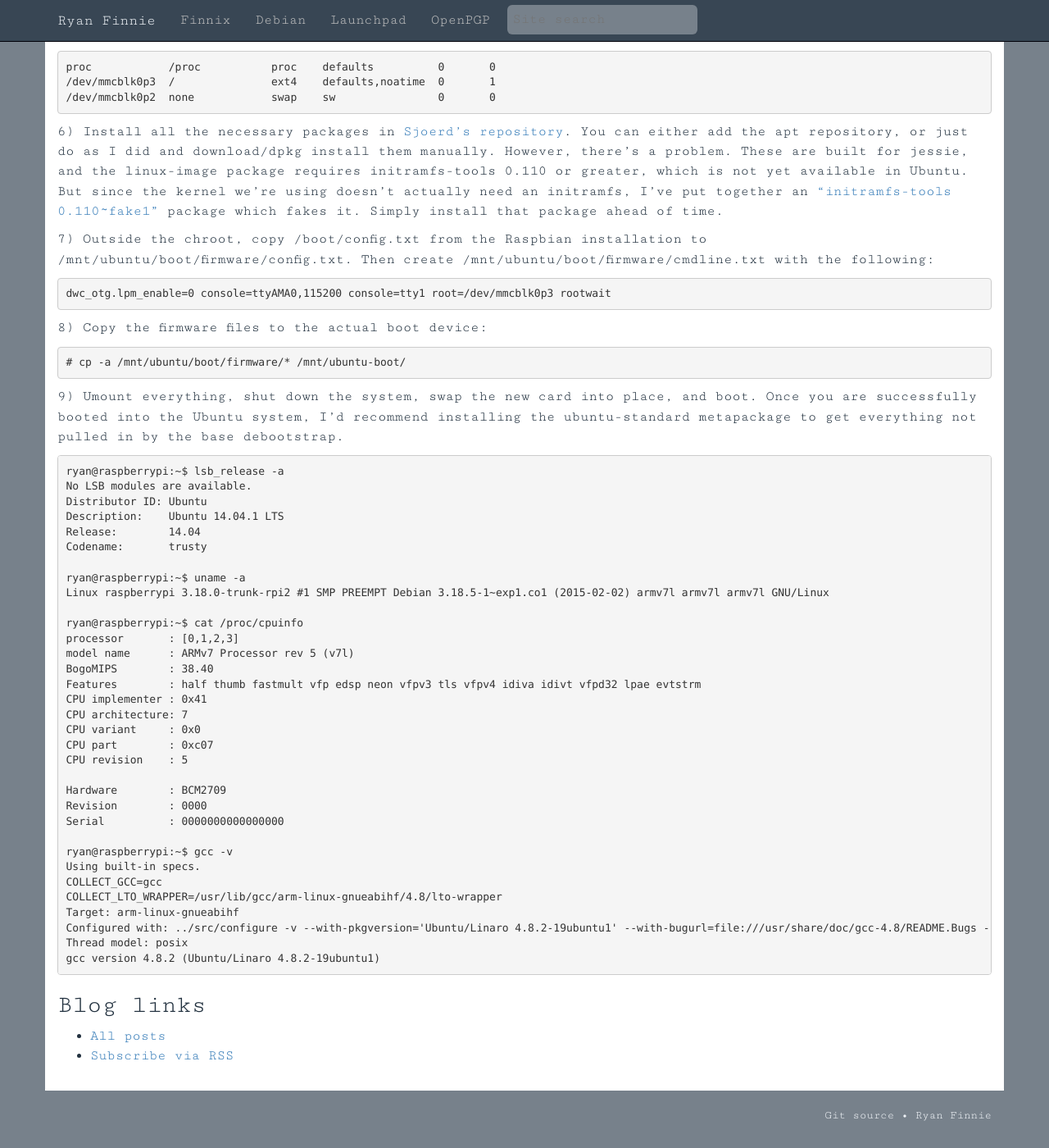
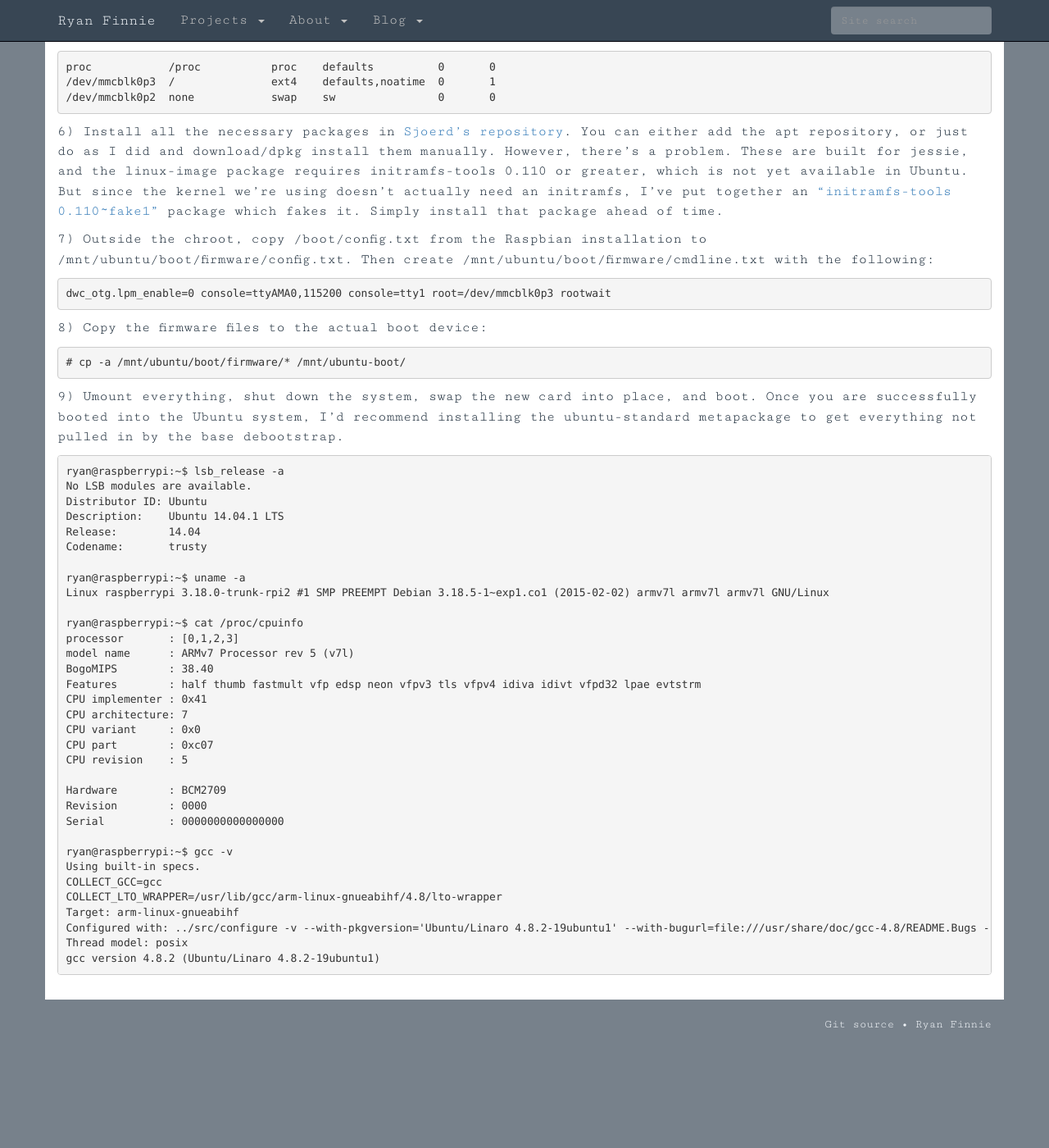
Before and after one commit to rfinnie/jekyll-finnie, a Jekyll site: the page built from index.html, in a window 1280 px wide and 1400 px high, scrolled down 17078 px. Shown: the whole window at 82% size. Built offline with Jekyll 4.4.1, drawn with Linux system fonts in a browser that asks for light colours; nearby versions of some CDN libraries; after the commit the page ends 18367 px from its top, so only the background shows below that.

Commit message:
Improve top navbar

```diff
--- a/_config.yml
+++ b/_config.yml
@@ -6,10 +6,17 @@
 permalink: /:year/:month/:day/:title/
 git_web_base: https://github.com/rfinnie/jekyll-finnie/blob/master/
 top_links:
-  - {title: "Finnix", url: "http://www.finnix.org/"}
-  - {title: "Debian", url: "http://qa.debian.org/developer.php?login=ryan@finnie.org"}
-  - {title: "Launchpad", url: "https://launchpad.net/~fo0bar"}
-  - {title: "OpenPGP", url: "http://pgp.mit.edu:11371/pks/lookup?search=0x86AE8D98"}
+  - title: "Projects"
+    sublinks:
+    - {title: "Finnix", url: "http://www.finnix.org/"}
+    - {title: "2ping", url: "http://www.finnie.org/software/2ping/"}
+    - {title: "dsari", url: "https://github.com/rfinnie/dsari"}
+  - title: "About"
+    sublinks:
+    - {title: "OpenPGP", url: "http://pgp.mit.edu:11371/pks/lookup?search=0x86AE8D98"}
+    - {title: "GitHub", url: "https://github.com/rfinnie"}
+    - {title: "Launchpad", url: "https://launchpad.net/~fo0bar"}
+    - {title: "Debian", url: "http://qa.debian.org/developer.php?login=ryan@finnie.org"}
 
 # Build settings
 markdown: kramdown
--- a/_includes/header.html
+++ b/_includes/header.html
@@ -13,21 +13,47 @@
         <div id="navbar" class="collapse navbar-collapse">
           <ul class="nav navbar-nav">
             {% for my_link in site.top_links %}
+            {% if my_link.sublinks %}
+            <li class="dropdown">
+              <a href="#" class="dropdown-toggle" data-toggle="dropdown" role="button" aria-haspopup="true" aria-expanded="false">{{ my_link.title }} <span class="caret"></span></a>
+              <ul class="dropdown-menu">
+                {% for my_sublink in my_link.sublinks %}
+                {% if my_sublink.title %}
+                {% if my_sublink.url %}
+                <li><a href="{{ my_sublink.url }}">{{ my_sublink.title }}</a></li>
+                {% else %}
+                <li class="dropdown-header">{{ my_sublink.title }}</li>
+                {% endif %}
+                {% else %}
+                <li role="separator" class="divider"></li>
+                {% endif %}
+                {% endfor %}
+              </ul>
+            </li>
+            {% else %}
             <li><a href="{{ my_link.url }}">{{ my_link.title }}</a></li>
+            {% endif %}
             {% endfor %}
+            <li class="dropdown">
+              <a href="#" class="dropdown-toggle" data-toggle="dropdown" role="button" aria-haspopup="true" aria-expanded="false">Blog <span class="caret"></span></a>
+              <ul class="dropdown-menu">
+                <li><a href="{{ "/posts/" | prepend: site.baseurl }}">All posts</a></li>
+                <li><a href="{{ "/feed.xml" | prepend: site.baseurl }}">Subscribe via RSS</a></li>
+              </ul>
+            </li>
             {% for my_page in site.pages %}
             {% if my_page.title %}
             <li><a href="{{ my_page.url | prepend: site.baseurl }}">{{ my_page.title }}</a></li>
             {% endif %}
             {% endfor %}
-          <li>
-            <form action="http://www.google.com/cse" id="cse-search-box" class="searchform">
+          </ul>
+          <form action="http://www.google.com/cse" id="cse-search-box" class="navbar-form navbar-right">
             <input type="hidden" name="cx" value="015291346489371011935:ibw1sgqcayw" />
             <input type="hidden" name="ie" value="UTF-8" />
-              <input type="search" value placeholder="Site search" name="q" />
+            <div class="form-group">
+              <input type="search" class="form-control" value placeholder="Site search" name="q" />
+            </div>
           </form>
-          </li>
-          </ul>
         </div><!--/.nav-collapse -->
       </div>
     </nav>
--- a/blog-media/css/main.css
+++ b/blog-media/css/main.css
@@ -31,17 +31,8 @@
 	color: #c0c0c0;
 }
 
-#cse-search-box input[type=search] {
-    width: 100%;
-    margin: 6px;
-    border: none;
-        padding: 6px 6px 6px 6px;
+.navbar-inverse .form-control {
         background: #77818b;
-        -webkit-border-radius: 6px;
-        -moz-border-radius: 6px;
-        border-radius: 6px;
-        -webkit-font-smoothing: subpixel-antialiased;
         color: #eff3f7;
+        border: none;
 }
-
-#cse-search-box input[type=search]:focus { color: #eff3f7; }
--- a/index.html
+++ b/index.html
@@ -21,10 +21,4 @@
     </article>
     {% endfor %}
 
-  <h2>Blog links</h2>
-  <ul>
-  <li><a href="{{ "/posts/" | prepend: site.baseurl }}">All posts</a></li>
-  <li><a href="{{ "/feed.xml" | prepend: site.baseurl }}">Subscribe via RSS</a></li>
-  </ul>
-
 </div>
```
Lines whose indentation alone changed are shown as unchanged.
